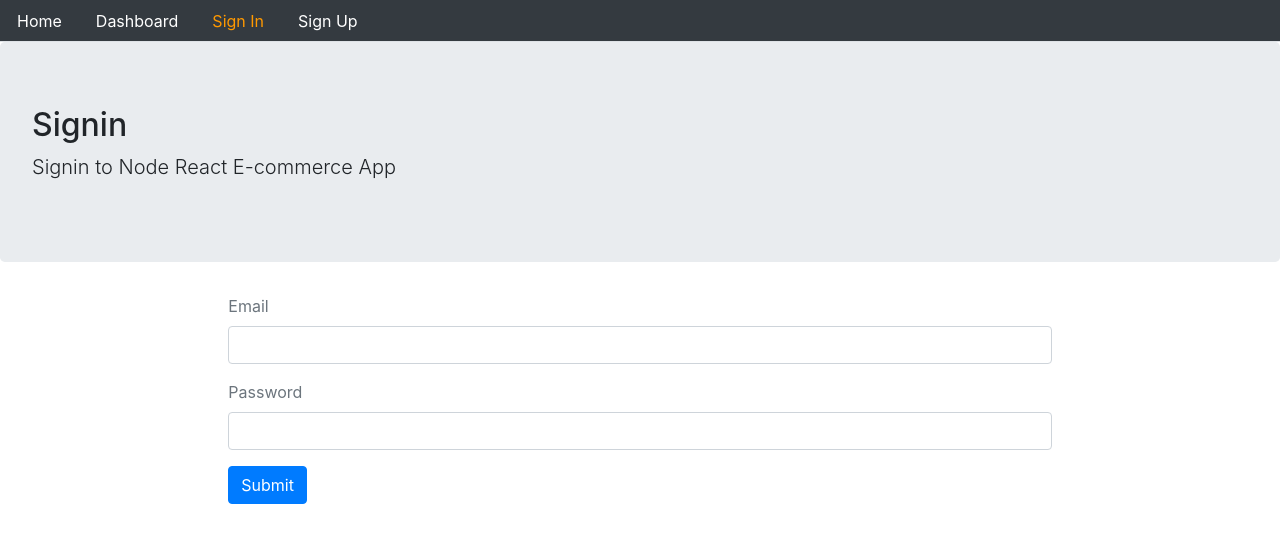
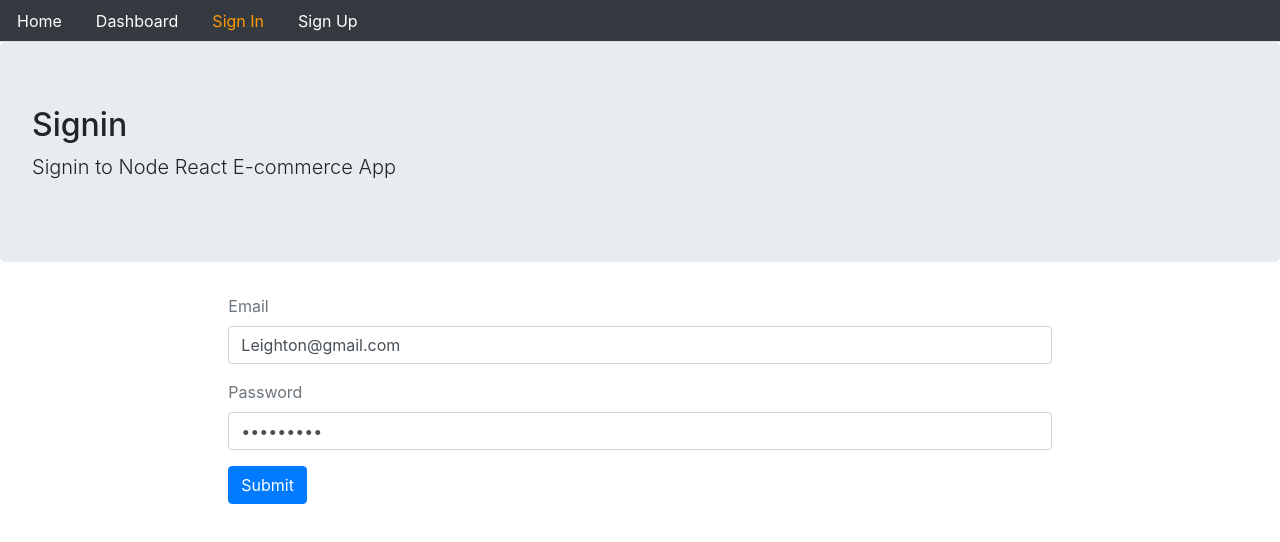
Before and after one commit to Lfritze/coincommerce, a React (Create React App) app in the folder frontend/: page /signin in a window 1280 px wide. Shown: the top 542 px of the page. Built offline with nearby package versions, Linux system fonts and the light colour scheme; no server answers.

Commit message:
setup user dashboard with purchase history, user info, and user links - all as methods

```diff
--- a/frontend/src/Routes.js
+++ b/frontend/src/Routes.js
@@ -18,7 +18,7 @@ const Routes = () => {
         <Route path='/' exact component={Home} />
         <Route path='/signin' exact component={Signin} />
         <Route path='/signup' exact component={Signup} />
-        <PrivateRoute path='/dashboard' exact component={Dashboard} />
+        <PrivateRoute path='/user/dashboard' exact component={Dashboard} />
       </Switch>
     </BrowserRouter>
   );
--- a/frontend/src/core/Menu.js
+++ b/frontend/src/core/Menu.js
@@ -23,7 +23,7 @@ const Menu = ({ history }) => (
       </li>
 
       <li className="nav-item">
-        <Link className="nav-link" to="/dashboard" style={isActive(history, '/dashboard')}>Dashboard</Link>
+        <Link className="nav-link" to="/user/dashboard" style={isActive(history, '/user/dashboard')}>Dashboard</Link>
       </li>
 
       {!isAuthenticated() && (
--- a/frontend/src/user/Signin.js
+++ b/frontend/src/user/Signin.js
@@ -1,7 +1,7 @@
 import React, { useState } from 'react';
 import { Redirect } from 'react-router-dom';
 import Layout from '../core/Layout';
-import { signin, authenticate } from '../auth/index';
+import { signin, authenticate, isAuthenticated } from '../auth/index';
 
 // Create a state so anytime they type something in the form fields
 // and for when the user click the submit button - we grab all the values stored in the state
@@ -12,9 +12,8 @@ const Signin = () => {
   // except the default value for success will be false
   // SO THIS IS OUR CURRENT STATE - until the user changes it
   const [values, setValues] = useState({
-    name: '',
-    email: '',
-    password: '',
+    email: 'Leighton@gmail.com',
+    password: 'password1',
     error: '',
     loading: false,
     redirectToReferrer: false
@@ -22,6 +21,9 @@ const Signin = () => {
   // Let's de-structure the values above
   const {email, password, error, loading, redirectToReferrer} = values
   // now we can create a new user with these values
+
+  // Let's de-structure the USER - now we can redirect the user based on their role (admin or regular user)
+  const {user} = isAuthenticated();
 
   // Now we need a handleChange method
   // this is going to be a higher order function (a function returning another function)
@@ -95,9 +97,16 @@ const Signin = () => {
 
   const redirectUser = () => {
     if(redirectToReferrer) {
-      return
-        <Redirect to="/" />
+      if(user && user.role === 1) {
+        return <Redirect to="/admin/dashboard" />
+      } else {
+        return <Redirect to="/user/dashboard" />
+      }
+
     }
+    if (isAuthenticated()) {
+            return <Redirect to="/" />;
+        }
   }
 
   return (
@@ -111,8 +120,6 @@ const Signin = () => {
         {showError()}
         {signInForm()}
         {redirectUser()}
-        {/* JSON stringify so when there is a change - we can see the data live (whatever data we have in the state we will be able to see) */}
-        {/* {JSON.stringify(values)} */}
     </Layout>
   );
 };
--- a/frontend/src/user/UserDashboard.js
+++ b/frontend/src/user/UserDashboard.js
@@ -1,24 +1,65 @@
 import React from 'react';
+import { Link } from 'react-router-dom';
 import Layout from '../core/Layout';
 import {isAuthenticated} from '../auth/index';
 
 const Dashboard = () => {
-  return (
-    <Layout title="Dashboard" description="User Dashboard" className='container'>
+
+  // let's de-structure isAuthenticated and the further de-structure user
+  const {user: {_id, name, email, role}} = isAuthenticated()
+
+  const userLinks = () => {
+    return (
+      <div className="card">
+        <h4 className="card-header">User Links</h4>
+        <ul className='list-group'>
+          <li className='list-group-item'>
+            <Link className="nav-link" to="/cart">My Cart</Link>
+          </li>
+          <li className='list-group-item'>
+            <Link className="nav-link" to="/profile/update">Update Profile</Link>
+          </li>
+        </ul>
+      </div>
+    )
+  }
+
+  const userInfo = () => {
+    return (
       <div className='card mb-5'>
         <h3 className='card-header'>User Information</h3>
         <ul className='list-group'>
-          <li className='list-group-item'>Name</li>
-          <li className='list-group-item'>Email</li>
-          <li className='list-group-item'>Role</li>
+          <li className='list-group-item'>{name}</li>
+          <li className='list-group-item'>{email}</li>
+          <li className='list-group-item'>{role ===1 ? 'Administrator' : 'Registered User'}  </li>
         </ul>
       </div>
+    )
+  }
+
+  const purchaseHistory = () => {
+    return (
       <div className='card mb-5'>
         <h3 className='card-header'>Purchase History</h3>
         <ul className='list-group'>
           <li className='list-group-item'>History</li>
         </ul>
       </div>
+    )
+  }
+
+  return (
+    <Layout title="Dashboard" description={`Hello ${name}`} className='container-fluid'>
+      <div className="row">
+        <div className="col-3">
+          {userLinks()}
+        </div>
+        <div className="col-9">
+          {userInfo()}
+          {purchaseHistory()}
+        </div>
+      </div>
+
 
     </Layout>
   )
```
